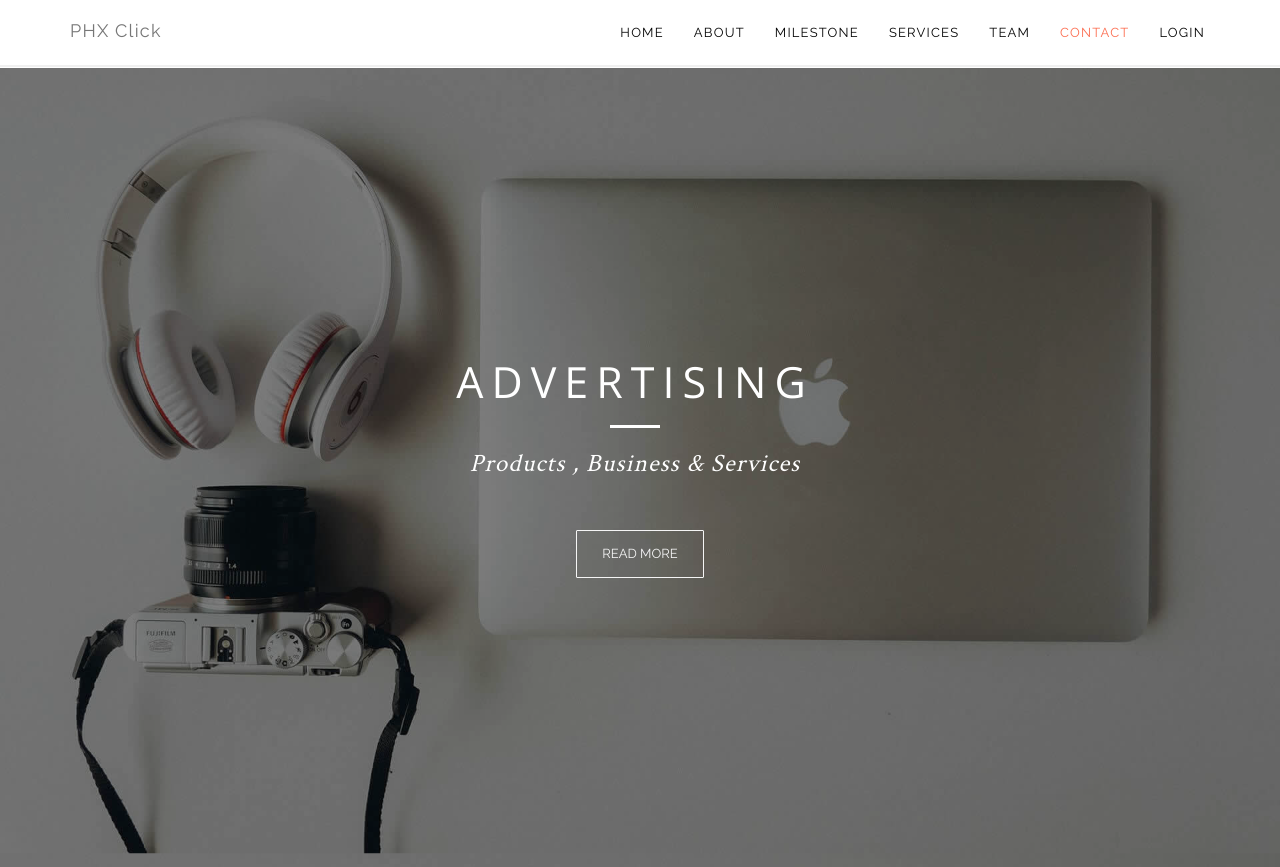
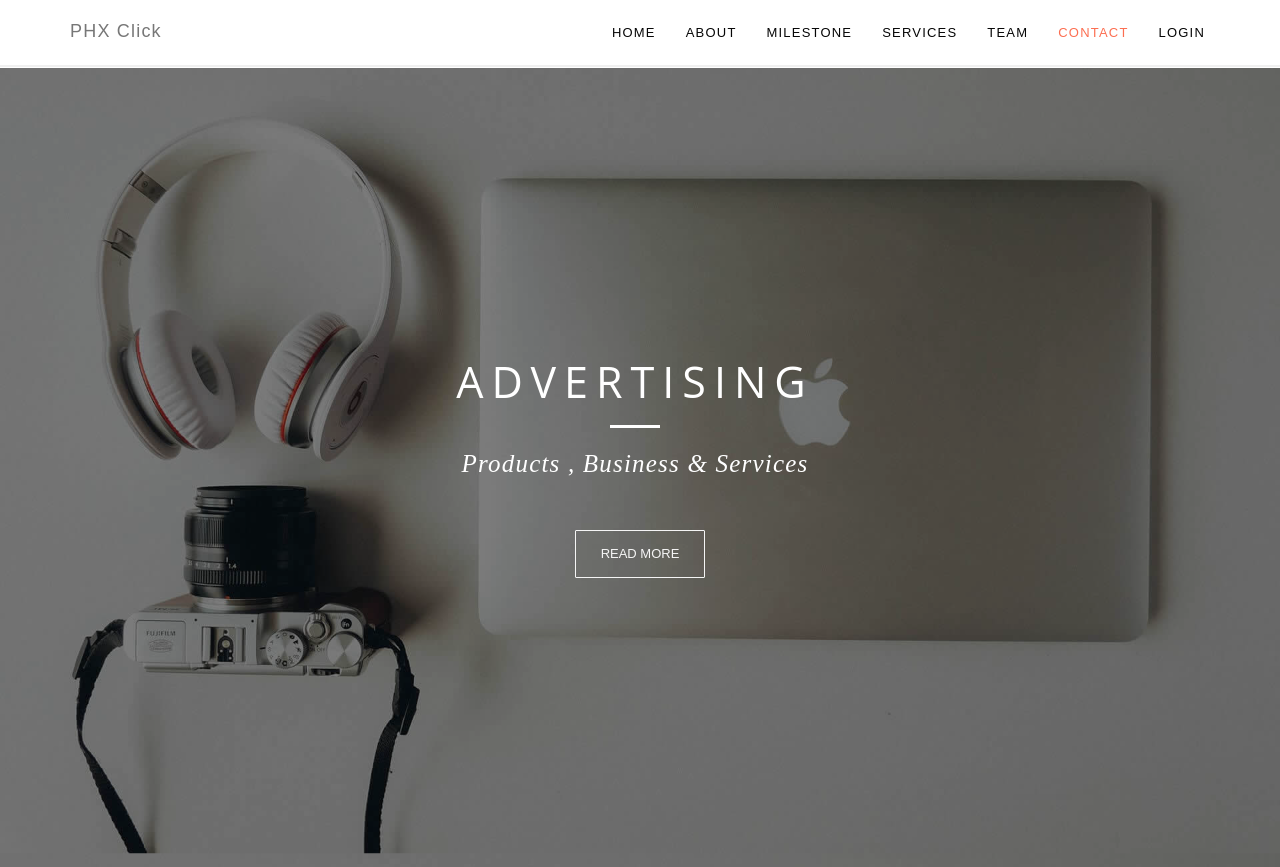
Before and after one commit to matthew040519/phxview, a PHP site: page / in a window 1280 px wide. Shown: the top 867 px of the page. Run offline with PHP 8.4, Linux system fonts and the light colour scheme; some libraries are stand-ins or nearby versions.

Commit message:
change font

```diff
--- a/index.php
+++ b/index.php
@@ -13,9 +13,15 @@
   <title>PHXClick</title>
 
   <!-- Custom Google fonts -->
-  <link href='http://fonts.googleapis.com/css?family=Raleway:400,500,300,700' rel='stylesheet' type='text/css'>
+  <!-- <link href='http://fonts.googleapis.com/css?family=Raleway:400,500,300,700' rel='stylesheet' type='text/css'>
   <link href="http://fonts.googleapis.com/css?family=Crimson+Text:400,600" rel="stylesheet" type="text/css">
-  <link href="http://fonts.googleapis.com/css?family=Open+Sans:400,300,600" rel="stylesheet" type="text/css">
+  <link href="http://fonts.googleapis.com/css?family=Open+Sans:400,300,600" rel="stylesheet" type="text/css"> -->
+
+  <style>
+    body{
+      font-family: 'Segoe UI', Tahoma, Geneva, Verdana, sans-serif;
+    }
+  </style>
 
   <!-- Bootstrap CSS Style -->
   <link rel="stylesheet" href="front_page/assets/css/bootstrap.min.css">
```
